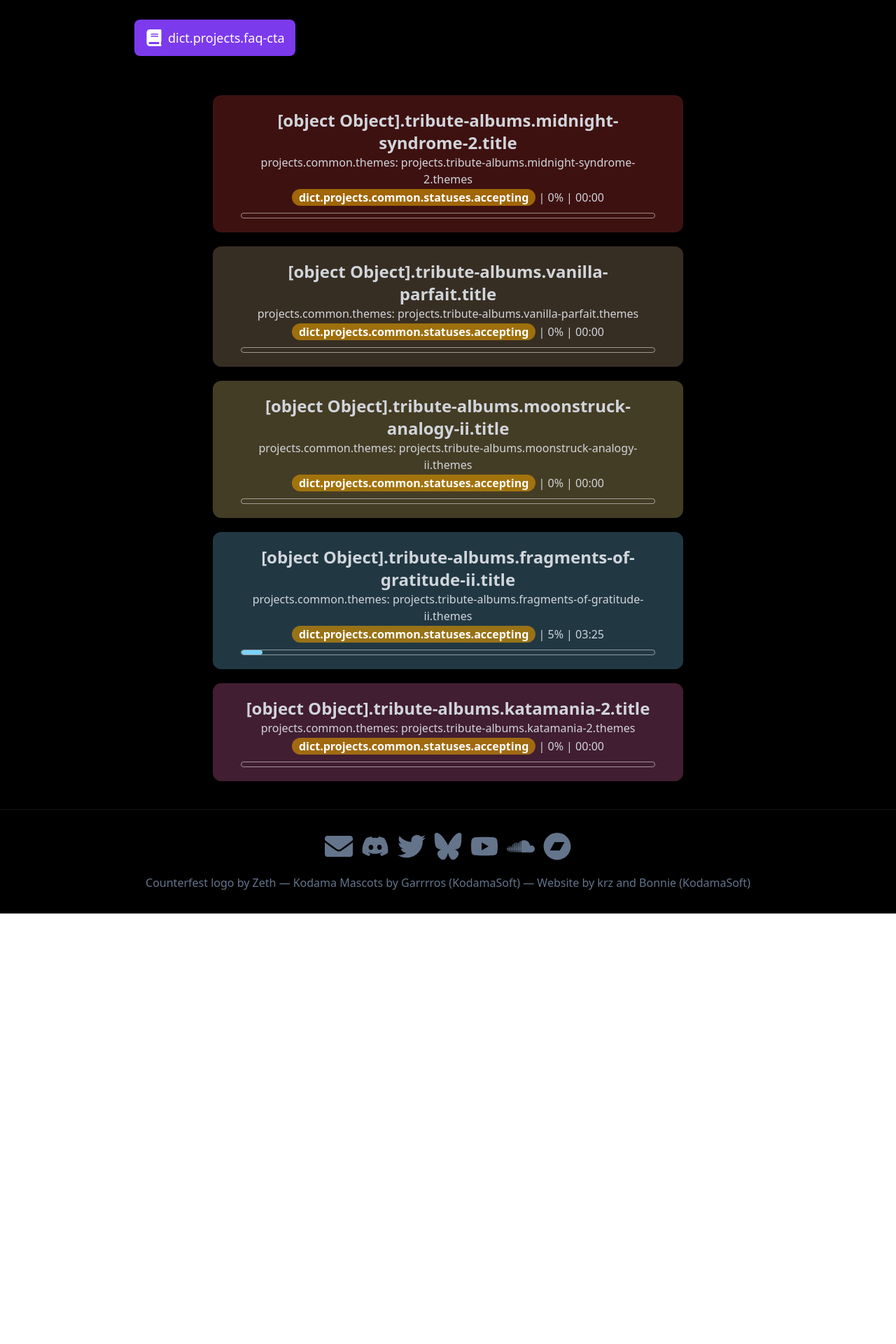
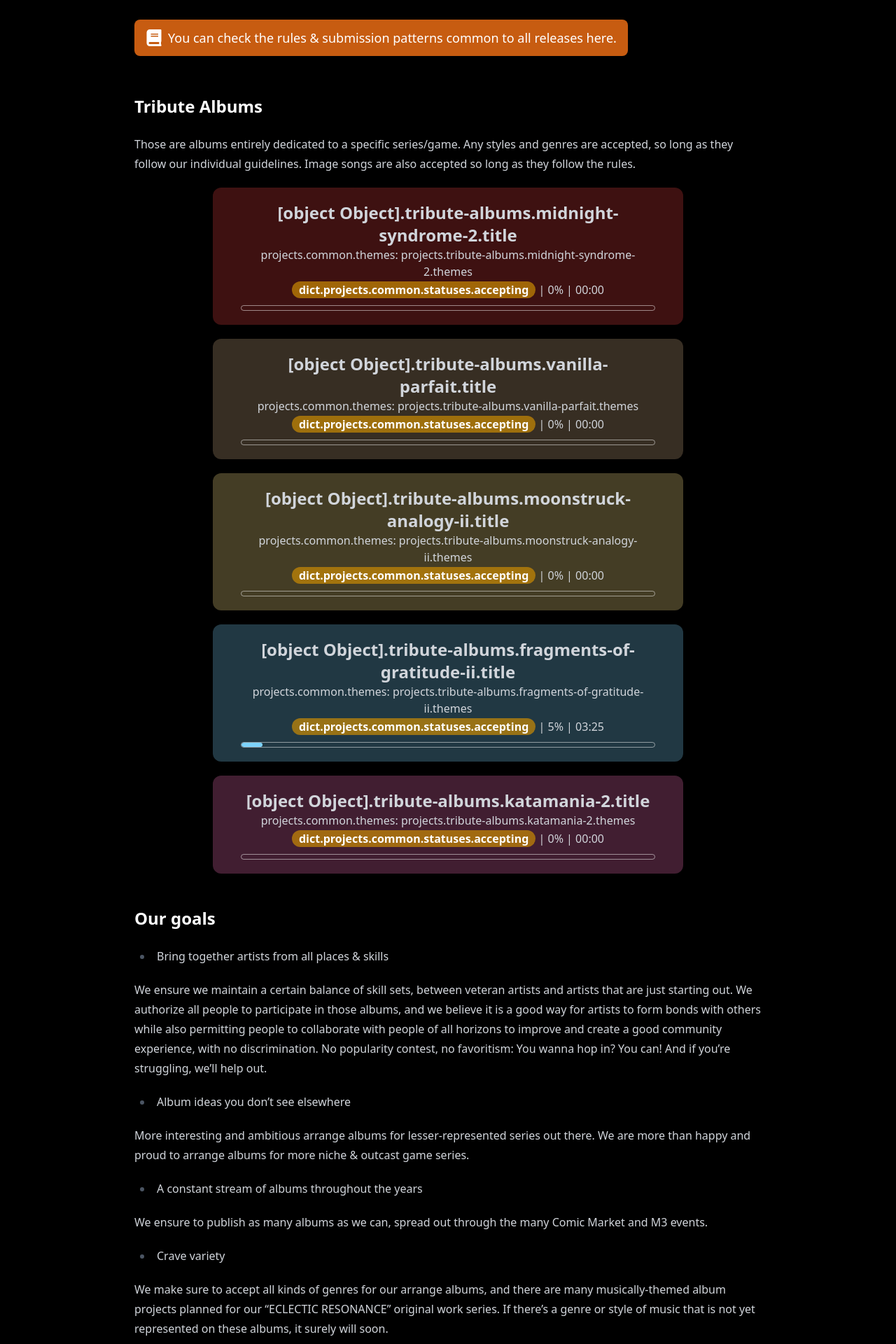
Before and after one commit to kodamasoft/counterfest-next, a Next.js app: page /en/projects in a window 1280 px wide. Shown: the part 620-2540 px from the top of the page at 70% size. Before the commit the page ends 1925 px from the top, so only its background shows below. Built offline with nearby package versions, Linux system fonts and the light colour scheme.

Commit message:
Update project page localization and enhance goals section with detailed descriptions

```diff
--- a/app/[lang]/globals.css
+++ b/app/[lang]/globals.css
@@ -52,7 +52,7 @@ html {
 }
 
 .kodama_btn--primary {
-	@apply bg-violet-600 hover:bg-violet-700 focus:ring-violet-800;
+	@apply bg-orange-500/80 hover:bg-orange-500/70 focus:ring-orange-800;
 }
 
 .kodama_btn--lg {
--- a/app/[lang]/projects/page.tsx
+++ b/app/[lang]/projects/page.tsx
@@ -21,15 +21,15 @@ export default async function Projects({ params }) {
               <h2>{dict.projects.presentation.title}</h2>
               <p>{dict.projects.presentation.description}</p>
               <CtaButton link="/projects/faq" icon='book' className="mt-4 mx-auto">
-                <span>{`dict.projects.faq-cta`}</span>
+                <span>{dict.projects.faqCta}</span>
               </CtaButton>
 
               <div>
                 {projectsJson.map(function (category) {
                   return (
                     <>
-                      <h2>{/*{t('projects:' + category.cat_slug + '.name')}*/}</h2>
-                      <p>{/*{t('projects:' + category.cat_slug + '.desc')}*/}</p>
+                      <h2>{dict.projects[category.cat_slug].name}</h2>
+                      <p>{dict.projects[category.cat_slug].desc}</p>
 
                       {category.projects.map(function (project) {
                         return (
@@ -41,15 +41,13 @@ export default async function Projects({ params }) {
                 })}
               </div>
 
-              {/*<h2>{t('common:projects.goals.title')}</h2>
-              <ul><li>{t('common:projects.goals.points.1.title')}</li></ul>
-              <p>{t('common:projects.goals.points.1.description')}</p>
-              <ul><li>{t('common:projects.goals.points.2.title')}</li></ul>
-              <p>{t('common:projects.goals.points.2.description')}</p>
-              <ul><li>{t('common:projects.goals.points.3.title')}</li></ul>
-              <p>{t('common:projects.goals.points.3.description')}</p>
-              <ul><li>{t('common:projects.goals.points.4.title')}</li></ul>
-              <p>{t('common:projects.goals.points.4.description')}</p>*/}
+              <h2>{dict.projects.goals.title}</h2>
+              {Object.entries(dict.projects.goals.points).map(([key, point]) => (
+                <div key={key}>
+                  <ul><li>{point.title}</li></ul>
+                  <p>{point.description}</p>
+                </div>
+              ))}
             </ProseContainer>
           </div>
         </Container>
--- a/app/dictionaries/en.json
+++ b/app/dictionaries/en.json
@@ -10,7 +10,7 @@
 			"title": "Our projects",
 			"description": "On this page, you can have direct access to our current COUNTERFEST RECORDS album plans and projects, to which you can participate at any time. Note that unlike KodamaSounds, album sequels aren’t as likely, as we prefer doing brand new projects all the time. We also don’t plan on always publishing albums during events such as M3 and Comic Market. Albums release and happen when we just feel like it. If you want to suggest a project to us, please contact us or join our Discord community. Our operating system is similar to KodamaSounds, but with more lax and lenient rules. Please check them out here."
 		},
-		"faq-cta": "You can check the rules & submission patterns common to all releases here.",
+		"faqCta": "You can check the rules & submission patterns common to all releases here.",
 		"common" : {
 			"themes": "Themes",
 			"status": "Status",
@@ -71,6 +71,27 @@
 				"title": "Fragments of Gratitude -a When They Cry tribute album- II",
 				"themes": "07th Expansion centered album (Higurashi, Umineko…)"
 			}
+		},
+		"goals": {
+			"title": "Our goals",
+			"points": {
+				"one": {
+					"title": "Bring together artists from all places & skills",
+					"description": "We ensure we maintain a certain balance of skill sets, between veteran artists and artists that are just starting out. We authorize all people to participate in those albums, and we believe it is a good way for artists to form bonds with others while also permitting people to collaborate with people of all horizons to improve and create a good community experience, with no discrimination. No popularity contest, no favoritism: You wanna hop in? You can! And if you’re struggling, we’ll help out."
+				},
+				"two": {
+					"title": "Album ideas you don’t see elsewhere",
+					"description": "More interesting and ambitious arrange albums for lesser-represented series out there. We are more than happy and proud to arrange albums for more niche & outcast game series."
+				},
+				"three": {
+					"title": "A constant stream of albums throughout the years",
+					"description": "We ensure to publish as many albums as we can, spread out through the many Comic Market and M3 events."
+				},
+				"four": {
+					"title": "Crave variety",
+					"description": "We make sure to accept all kinds of genres for our arrange albums, and there are many musically-themed album projects planned for our “ECLECTIC RESONANCE” original work series. If there’s a genre or style of music that is not yet represented on these albums, it surely will soon."
+				}
+			}
 		}
 	}
 }
```
